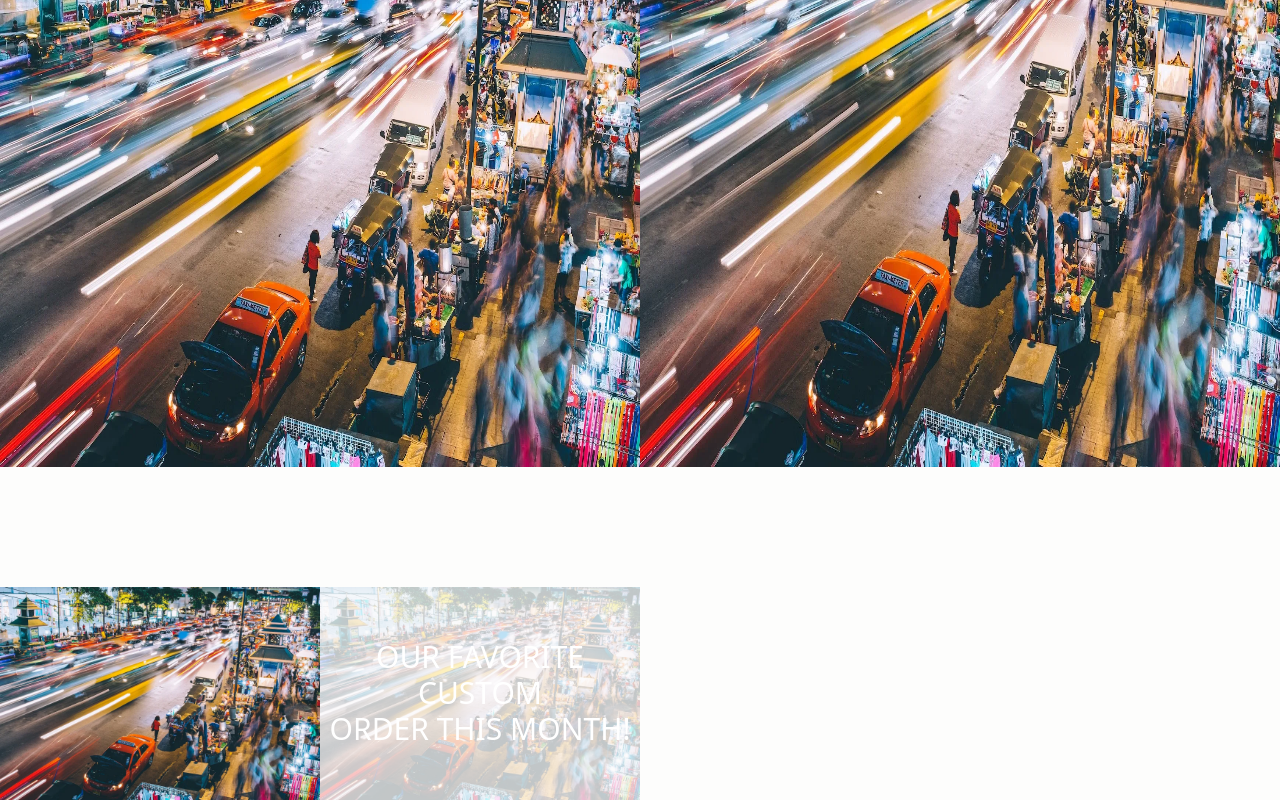
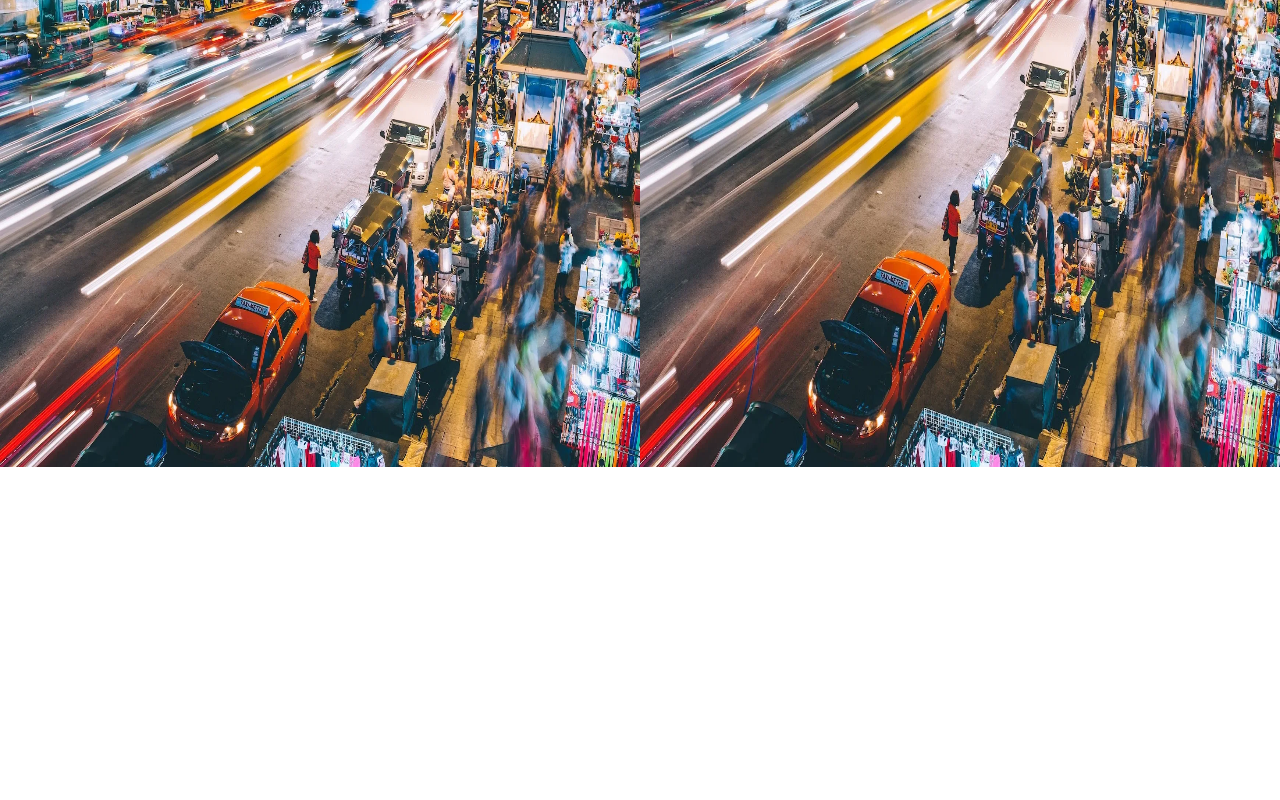
Before and after one commit to andrewsanjayaa/shops, a plain HTML site: page testimonial.html in a window 1280 px wide. Shown: the part 2840-3640 px from the top of the page. After the commit the page ends 3307 px from the top, so only its background shows below. Drawn offline with nearby package versions, Linux system fonts and the light colour scheme.

Commit message:
footer left and resize

```diff
--- a/testimonial.html
+++ b/testimonial.html
@@ -88,7 +88,7 @@
     </div>
   </section>
 
-  <section class="flex justify-center items-center py-50 gap-70">
+  <section class = "flex justify-center items-center py-50 gap-70">
     <!-- Testi 1 -->
     <div class = "flex flex-col text-center text-white w-128">
       <img src = "aset/photo-1507358522600-9f71e620c44e.webp" class="w-128 h-100 object-cover"/>
@@ -106,41 +106,40 @@
   <div class="w-full grid grid-cols-2">
     <!-- Top Left-->
     <div>
-      <img src="aset/photo-1507358522600-9f71e620c44e.webp" class="h-140 w-full object-cover"/>
-      <div class="bg-white text-sm text-center p-4">
-        <p class="mb-2"> Lorem ipsum dolor sit amet, consectetur adipiscing elit. <br/> Vestibulum nec nisl urna. Integer tincidunt ipsum massa. </p>
-        <p class="font-semibold"> - DANIELO </p>
+      <img src = "aset/photo-1507358522600-9f71e620c44e.webp" class = "h-140 w-full object-cover"/>
+      <div class = "bg-white text-sm text-center p-4">
+        <p class = "mb-2"> Lorem ipsum dolor sit amet, consectetur adipiscing elit. <br/> Vestibulum nec nisl urna. Integer tincidunt ipsum massa. </p>
+        <p class = "font-semibold"> - DANIELO </p>
       </div>
     </div>
     <!-- Top Right-->
     <div>
-      <img src="aset/photo-1507358522600-9f71e620c44e.webp" class="h-130" />
+      <img src = "aset/photo-1507358522600-9f71e620c44e.webp" class = "h-130"/>
     </div>
     <!-- Middle Left-->
     <div>
-      <img src="aset/photo-1507358522600-9f71e620c44e.webp" class="w-full h-140" />
+      <img src = "aset/photo-1507358522600-9f71e620c44e.webp" class = "w-full h-140"/>
     </div>
     <!-- Middle Right-->
     <div>
-      <img src="aset/photo-1507358522600-9f71e620c44e.webp" class="mt-[-140px] h-150 "/>
+      <img src = "aset/photo-1507358522600-9f71e620c44e.webp" class = "mt-[-140px] h-150"/>
     </div>
     <!-- Bottom Left-->
     <div>
-      <img src="aset/photo-1507358522600-9f71e620c44e.webp" class="h-150 "/>
+      <img src = "aset/photo-1507358522600-9f71e620c44e.webp" class = "h-150 "/>
     </div>
     <!-- Bottom Right-->
     <div>
-      <img src="aset/photo-1507358522600-9f71e620c44e.webp" class="mt-[-100px] h-175 "/>
+      <img src = "aset/photo-1507358522600-9f71e620c44e.webp" class = "mt-[-100px] h-175"/>
     </div>
 
-    <section class = "grid grid-cols-2 pt-30">
-      <div class = "w-full h-full">
-        <img src = "aset/photo-1507358522600-9f71e620c44e.webp" class = "object-cover"/>
-      </div>
-      <div class = "w-full h-full relative">
-        <img src = "aset/photo-1507358522600-9f71e620c44e.webp"  class = "object-cover opacity-25"/>
-        <div class = "absolute inset-0 flex items-center justify-center">
-          <h2 class = "text-white text-center text-3xl"> OUR FAVORITE CUSTOM <br/> ORDER THIS MONTH! </h2>
-        </div>
-      </div>
-    </section>
+    <script>
+      const hamburgerButton = document.getElementById("hamburger-btn");
+      const mobileMenu = document.getElementById("mobile-menu");
+
+      hamburgerButton.addEventListener("click", () => {
+        mobileMenu.classList.toggle("hidden");
+      });
+    </script>
+  </body>
+</html>
```
